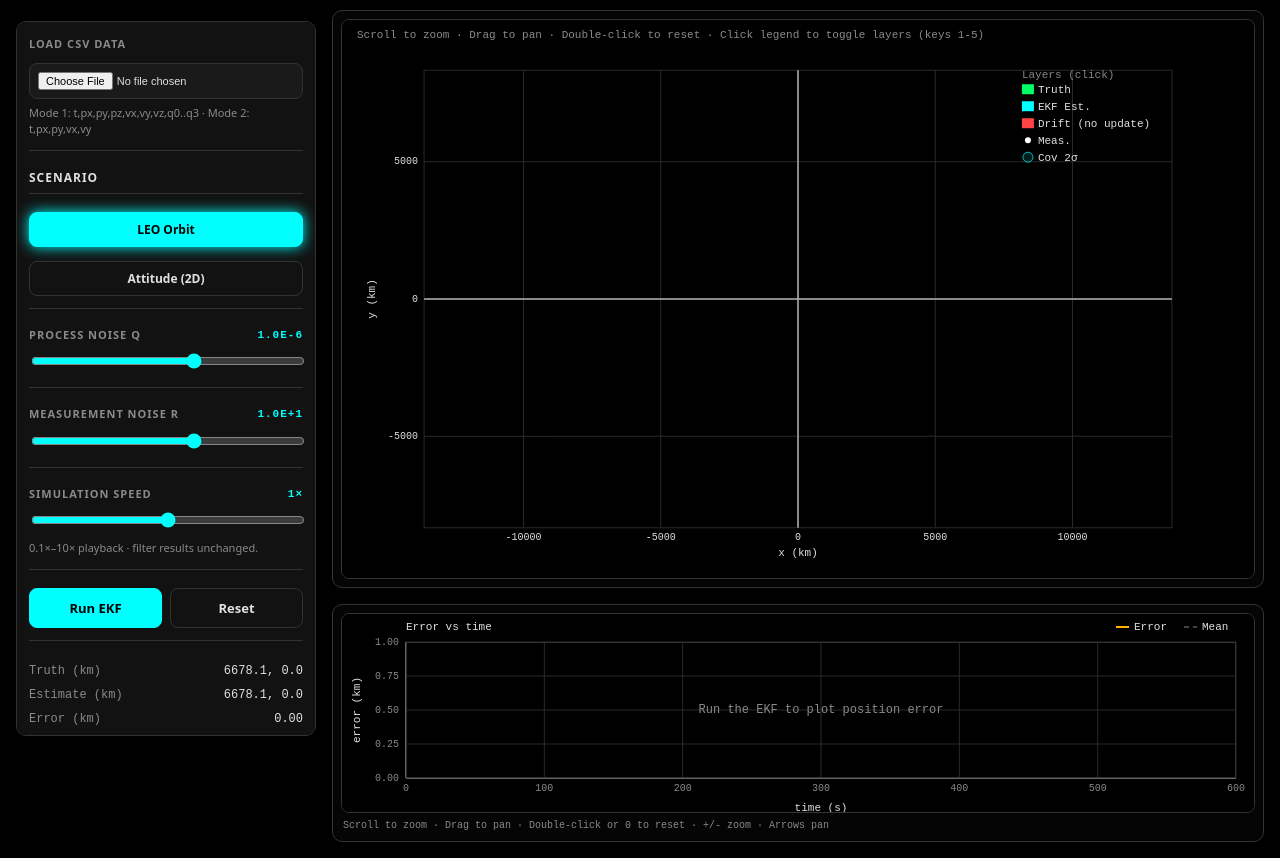
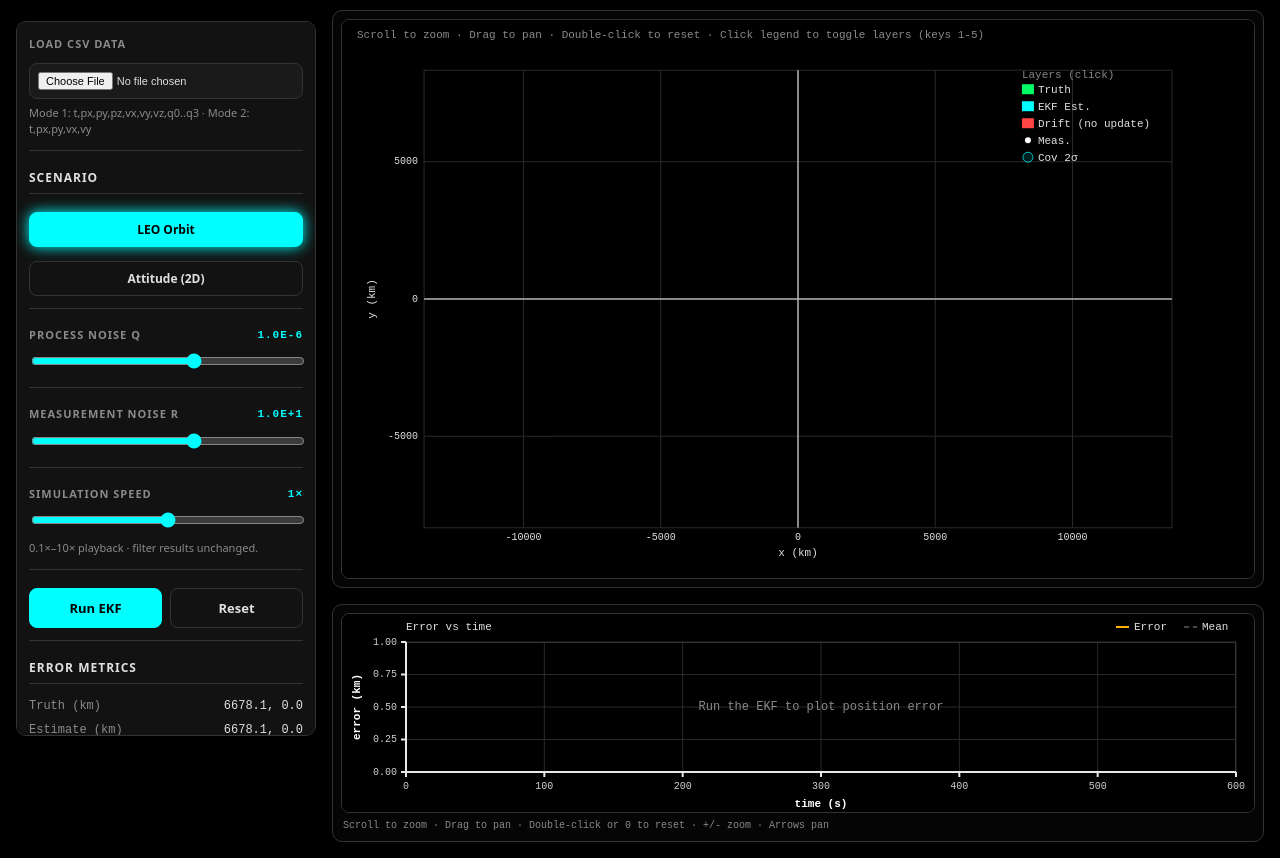
Before and after one commit to SilenceOf-TheLans/project-iris, a website built with Vite: page index.html in a window 1280 px wide. Shown: the part 48-906 px from the top of the page. Built offline with nearby package versions, Linux system fonts and the light colour scheme.

Commit message:
Improve error chart axes and error metrics

```diff
--- a/index.html
+++ b/index.html
@@ -58,11 +58,16 @@
         <button id="reset-button" class="secondary">Reset</button>
       </div>
 
-      <div class="section stats">
-        <div class="stat-row"><span>Truth (km)</span><span id="stat-truth">—</span></div>
-        <div class="stat-row"><span>Estimate (km)</span><span id="stat-est">—</span></div>
-        <div class="stat-row"><span>Error (km)</span><span id="stat-err">—</span></div>
-        <div class="stat-row"><span>Mean Error (km)</span><span id="stat-mean-err">—</span></div>
+      <div class="section">
+        <h3 class="section-title" id="error-metrics-title">Error Metrics</h3>
+        <div class="stats" role="group" aria-labelledby="error-metrics-title">
+          <div class="stat-row"><span>Truth (km)</span><span id="stat-truth">—</span></div>
+          <div class="stat-row"><span>Estimate (km)</span><span id="stat-est">—</span></div>
+          <div class="stat-row"><span>Error (km)</span><span id="stat-err">—</span></div>
+          <div class="stat-row"><span>Mean Error (km)</span><span id="stat-mean-err">—</span></div>
+          <div class="stat-row"><span>Max Error (km)</span><span id="stat-max-err">—</span></div>
+          <div class="stat-row"><span>Min Error (km)</span><span id="stat-min-err">—</span></div>
+        </div>
       </div>
 
       <div class="section">
@@ -77,7 +82,7 @@
         <p>LEO: 6-state orbit, range + range-rate updates. Attitude: 4-state 2D orbit, direct position updates.</p>
         <p>CSV rows are sparse measurements and are used directly; the R slider adds runtime sensor noise and sets the assumed measurement noise. The clean truth curve is regenerated from the two-body orbit equation seeded by the first row, so it stays smooth even with only 5 points.</p>
         <p>Mode 1 (11 columns) selects LEO; Mode 2 (5 columns) selects the planar 2D filter automatically. Headers and strictly increasing times are validated on load.</p>
-        <p>The lower chart plots position error versus time; the dashed horizontal line is the running mean. Scroll to zoom it, drag to pan, double-click or press 0 to reset the view. Simulation Speed changes playback pacing only (0.1×–10×), not the filter math.</p>
+        <p>The lower chart plots position error versus time; the dashed horizontal line is the running mean. The Error Metrics panel reports current, mean, maximum, and minimum error. Scroll to zoom the chart, drag to pan, double-click or press 0 to reset the view. Simulation Speed changes playback pacing only (0.1×–10×), not the filter math.</p>
       </div>
 
       <div id="about-panel" class="help-panel">
--- a/src/main.ts
+++ b/src/main.ts
@@ -9,7 +9,7 @@ import type { Matrix } from './types';
 import { generateSyntheticPass, interpolateTruth, type LoadedData } from './data/io';
 import { initControls, setRunButtonLabel, logMessage, type Scenario } from './ui/controls';
 import { initPlot, updatePlot, startAnimation, stopAnimation, isAnimationRunning, clearPlot, resizePlot, type PlotData } from './ui/plot';
-import { initErrorPlot, resetErrorPlot, pushErrorSample, getMeanErrorKm, redrawErrorPlot, resizeErrorPlot } from './ui/error-plot';
+import { initErrorPlot, resetErrorPlot, pushErrorSample, getErrorSummary, redrawErrorPlot, resizeErrorPlot, type ErrorSummary } from './ui/error-plot';
 
 // --- State ---
 
@@ -201,10 +201,14 @@ function setStats(truthKm: [number, number], estKm: [number, number]): number {
   return err;
 }
 
-function setMeanErrorStat(meanKm: number | null): void {
-  const el = document.getElementById('stat-mean-err');
-  if (!el) return;
-  el.textContent = meanKm === null ? '—' : meanKm.toFixed(2);
+function setErrorStats(stats: ErrorSummary | null): void {
+  const set = (id: string, value: number | null | undefined) => {
+    const el = document.getElementById(id);
+    if (el) el.textContent = value == null ? '—' : value.toFixed(2);
+  };
+  set('stat-mean-err', stats?.meanKm);
+  set('stat-max-err', stats?.maxKm);
+  set('stat-min-err', stats?.minKm);
 }
 
 // --- EKF builders ---
@@ -362,7 +366,7 @@ function resetToStart(): void {
   speedAccumulator = 0;
   rebuildFilter();
   clearPlot();
-  setMeanErrorStat(null);
+  setErrorStats(null);
   if (loadedData && loadedData.position.length > 0) {
     const tp = loadedData.truthPosition[0];
     lastTruthKm = [tp[0] * M_TO_KM, tp[1] * M_TO_KM];
@@ -524,7 +528,7 @@ function stepFrame(): PlotData {
     dataIdx += 1;
     setStatus(n, t, isAnimationRunning() ? 'running' : 'paused');
     const errKm = setStats(truthKm, estKm);
-    setMeanErrorStat(pushErrorSample(t, errKm));
+    setErrorStats(pushErrorSample(t, errKm));
     return { time: t, truth: [truthKm[0], truthKm[1]], estimate: [estKm[0], estKm[1]], kf: [kfKm[0], kfKm[1]], measurements: measKm, covarianceEllipse: covarianceEllipse2Sigma(estKm[0], estKm[1], P) };
   } catch (err) {
     logMessage(`Step ${i} failed: ${err instanceof Error ? err.message : String(err)}`);
@@ -532,7 +536,7 @@ function stepFrame(): PlotData {
     stopAnimation();
     setRunButtonLabel(false);
     setStatus(n, t, 'error');
-    setMeanErrorStat(getMeanErrorKm());
+    setErrorStats(getErrorSummary());
     return { time: t, truth: [truthKm[0], truthKm[1]], estimate: lastEstimateKm, kf: kfKmNow(), measurements: [] };
   }
 }
--- a/src/ui/error-plot.ts
+++ b/src/ui/error-plot.ts
@@ -24,10 +24,18 @@ interface ErrorView {
   y1: number;
 }
 
+export interface ErrorSummary {
+  meanKm: number | null;
+  minKm: number | null;
+  maxKm: number | null;
+}
+
 const COLORS = {
   background: '#000000',
   grid: '#2a2a2a',
-  axis: '#b0b0b0',
+  axis: '#e8e8e8',
+  tick: '#d0d0d0',
+  axisTitle: '#ffffff',
   border: '#333333',
   error: '#ffb000',
   mean: '#8a8a8a',
@@ -38,6 +46,8 @@ const COLORS = {
 let canvasId = 'error-canvas';
 let samples: ErrorSample[] = [];
 let meanKm: number | null = null;
+let minKm: number | null = null;
+let maxKm: number | null = null;
 let errorSum = 0;
 let errorCount = 0;
 let timeRange: [number, number] = [0, 1];
@@ -96,6 +106,8 @@ export function resizeErrorPlot(): void {
 export function resetErrorPlot(startTime = 0, endTime = 1): void {
   samples = [];
   meanKm = null;
+  minKm = null;
+  maxKm = null;
   errorSum = 0;
   errorCount = 0;
   userView = null;
@@ -108,31 +120,29 @@ export function resetErrorPlot(startTime = 0, endTime = 1): void {
 
 /**
  * Record one error sample (measurement update or prediction substep). Returns
- * the new running mean so the caller can display it in the sidebar without
- * keeping a second accumulator.
+ * the running summary so the caller can display mean/min/max in the sidebar
+ * without keeping a second accumulator.
  */
-export function pushErrorSample(time: number, errorKm: number): number | null {
-  if (!Number.isFinite(time) || !Number.isFinite(errorKm)) return meanKm;
+export function pushErrorSample(time: number, errorKm: number): ErrorSummary {
+  if (!Number.isFinite(time) || !Number.isFinite(errorKm)) return getErrorSummary();
   const err = Math.max(0, errorKm);
   samples.push({ time, errorKm: err });
   errorSum += err;
   errorCount += 1;
   meanKm = errorSum / errorCount;
-  return meanKm;
+  if (minKm === null || err < minKm) minKm = err;
+  if (maxKm === null || err > maxKm) maxKm = err;
+  return getErrorSummary();
 }
 
-export function getMeanErrorKm(): number | null {
-  return meanKm;
+export function getErrorSummary(): ErrorSummary {
+  return { meanKm, minKm, maxKm };
 }
 
 function autoYMax(): number {
-  let maxError = 0;
-  for (const s of samples) {
-    if (s.errorKm > maxError) maxError = s.errorKm;
-  }
-  const targetMax = samples.length === 0
+  const targetMax = maxKm === null
     ? 1
-    : Math.max(0.01, maxError * 1.15);
+    : Math.max(0.01, maxKm * 1.15);
   const info = niceTicks(0, targetMax, 4);
   let step = info.step;
   if (!(step > 0) || !Number.isFinite(step)) step = targetMax;
@@ -343,7 +353,7 @@ export function redrawErrorPlot(): void {
     x: 64,
     y: 28,
     width: Math.max(30, cssW - 82),
-    height: Math.max(30, cssH - 62),
+    height: Math.max(30, cssH - 68),
   };
 
   graphRect = graph;
@@ -411,33 +421,26 @@ export function redrawErrorPlot(): void {
   }
   ctx.stroke();
 
-  // Axes and tick labels.
-  ctx.strokeStyle = COLORS.axis;
-  ctx.lineWidth = 1;
-  ctx.beginPath();
-  ctx.moveTo(graph.x, graph.y);
-  ctx.lineTo(graph.x, graph.y + graph.height);
-  ctx.lineTo(graph.x + graph.width, graph.y + graph.height);
-  ctx.stroke();
-
-  ctx.fillStyle = COLORS.muted;
+  // Tick labels. The axes themselves are drawn after the data so they stay
+  // crisp and visible even when the trace reaches the plot boundary.
+  ctx.fillStyle = COLORS.tick;
   ctx.font = '10px monospace';
   ctx.textAlign = 'right';
   ctx.textBaseline = 'middle';
   for (const v of yTicks) {
-    ctx.fillText(formatTick(v, yDecimals), graph.x - 7, mapY(v, graph, y0, y1));
+    ctx.fillText(formatTick(v, yDecimals), graph.x - 9, mapY(v, graph, y0, y1));
   }
 
   ctx.textAlign = 'center';
   ctx.textBaseline = 'top';
   for (const t of xTicks) {
-    ctx.fillText(formatTick(t, xDecimals), mapX(t, graph, t0, t1), graph.y + graph.height + 5);
+    ctx.fillText(formatTick(t, xDecimals), mapX(t, graph, t0, t1), graph.y + graph.height + 9);
   }
 
-  ctx.fillStyle = COLORS.text;
-  ctx.font = '11px monospace';
+  ctx.fillStyle = COLORS.axisTitle;
+  ctx.font = 'bold 11px monospace';
   ctx.textAlign = 'center';
-  ctx.fillText('time (s)', graph.x + graph.width / 2, graph.y + graph.height + 25);
+  ctx.fillText('time (s)', graph.x + graph.width / 2, graph.y + graph.height + 27);
 
   ctx.save();
   ctx.translate(15, graph.y + graph.height / 2);
@@ -503,7 +506,27 @@ export function redrawErrorPlot(): void {
 
   ctx.restore();
 
+  // Outer frame stays subtle; the x/y axes and their tick marks are drawn on
+  // top of the trace with a brighter, heavier stroke.
   ctx.strokeStyle = COLORS.border;
   ctx.lineWidth = 1;
   ctx.strokeRect(graph.x + 0.5, graph.y + 0.5, graph.width - 1, graph.height - 1);
+
+  ctx.strokeStyle = COLORS.axis;
+  ctx.lineWidth = 2;
+  ctx.beginPath();
+  ctx.moveTo(graph.x, graph.y);
+  ctx.lineTo(graph.x, graph.y + graph.height);
+  ctx.lineTo(graph.x + graph.width, graph.y + graph.height);
+  for (const t of xTicks) {
+    const px = mapX(t, graph, t0, t1);
+    ctx.moveTo(px, graph.y + graph.height);
+    ctx.lineTo(px, graph.y + graph.height + 5);
+  }
+  for (const v of yTicks) {
+    const py = mapY(v, graph, y0, y1);
+    ctx.moveTo(graph.x, py);
+    ctx.lineTo(graph.x - 5, py);
+  }
+  ctx.stroke();
 }
```
